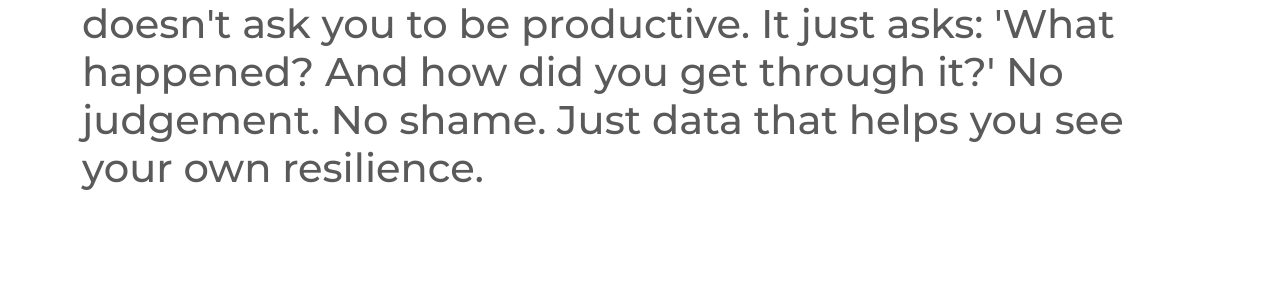
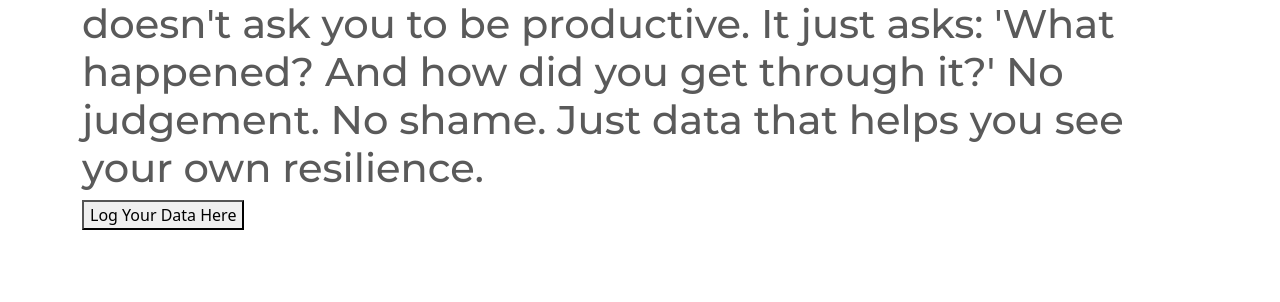
Before and after one commit to HarshitPant-999/ADHD-Tracker-Project, a Flask app: page / in a window 1280 px wide. Shown: the part 272-574 px from the top of the page. Run offline with Flask 3, Linux system fonts and the light colour scheme; some libraries are stand-ins or nearby versions.

Commit message:
Add resolve link to unresolved entries
- Show Resolve button on entries missing reset_info in history view

- Style link using Bootstrap btn-outline-primary for theme consistency

- Considered and deliberately dropped a separate open-entries list and bar-chart visualization as unnecessary for current scale

```diff
--- a/templates/history.html
+++ b/templates/history.html
@@ -59,6 +59,7 @@
             <p class="card-text"><strong>Reset Time:</strong> {{ entry.reset_time }} hour</p>
             {% else %}
             <p class="card-text text-muted"><em>Not yet resolved</em></p>
+            <a href="{{ url_for('entries.resolve', entry_id=entry.id) }}" class="btn btn-outline-primary btn-sm">resolve your data</a>
             {% endif %}
 
           {% endfor %}
--- a/templates/index.html
+++ b/templates/index.html
@@ -14,4 +14,8 @@
   <footer>
   </footer>
   </html>
+<a href="{{ url_for('entries.log_entry') }}">
+  <button type="button">Log Your Data Here</button>
+</a>
+
 {% endblock %}
```
Also changed, not shown: 1 other file.
